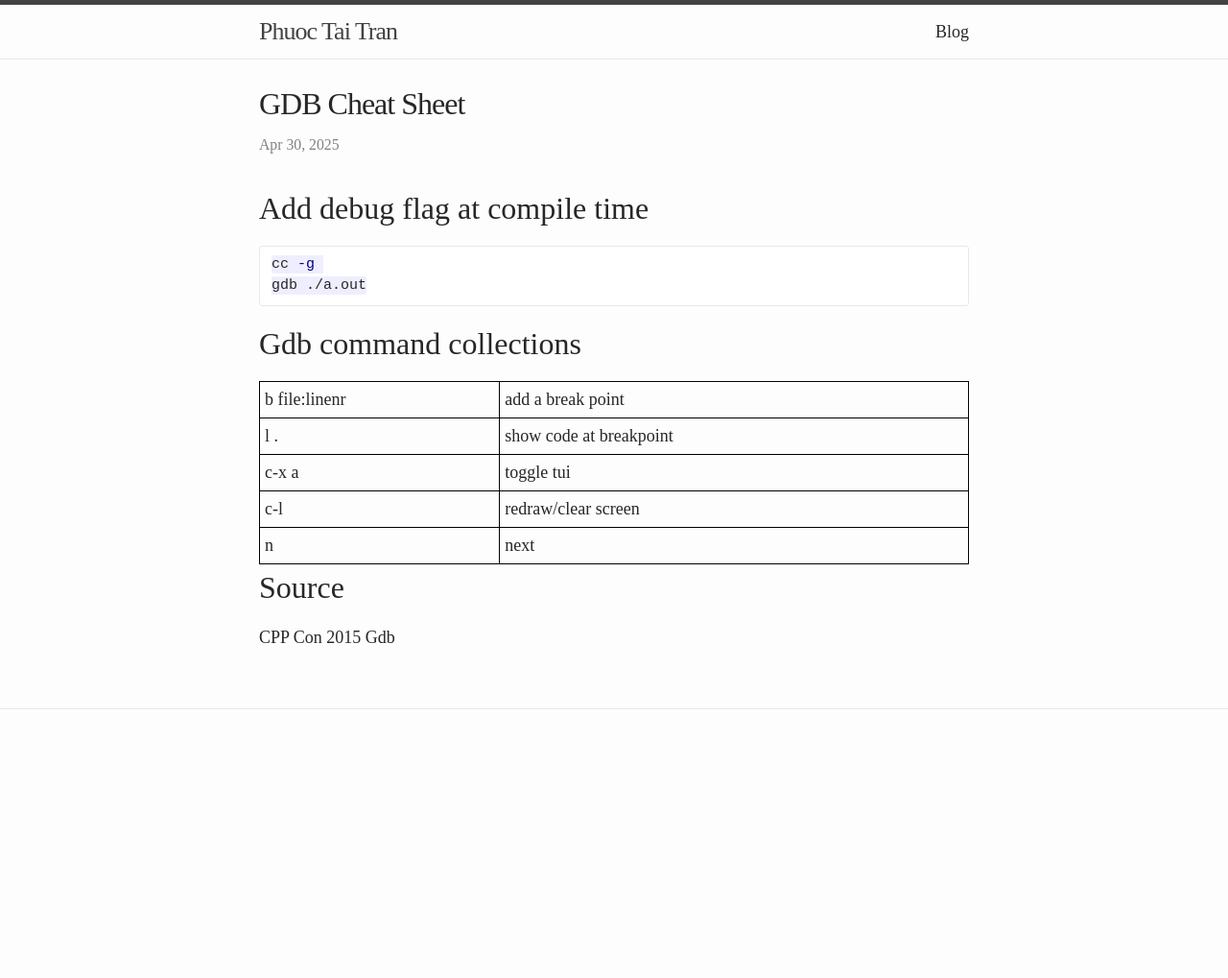
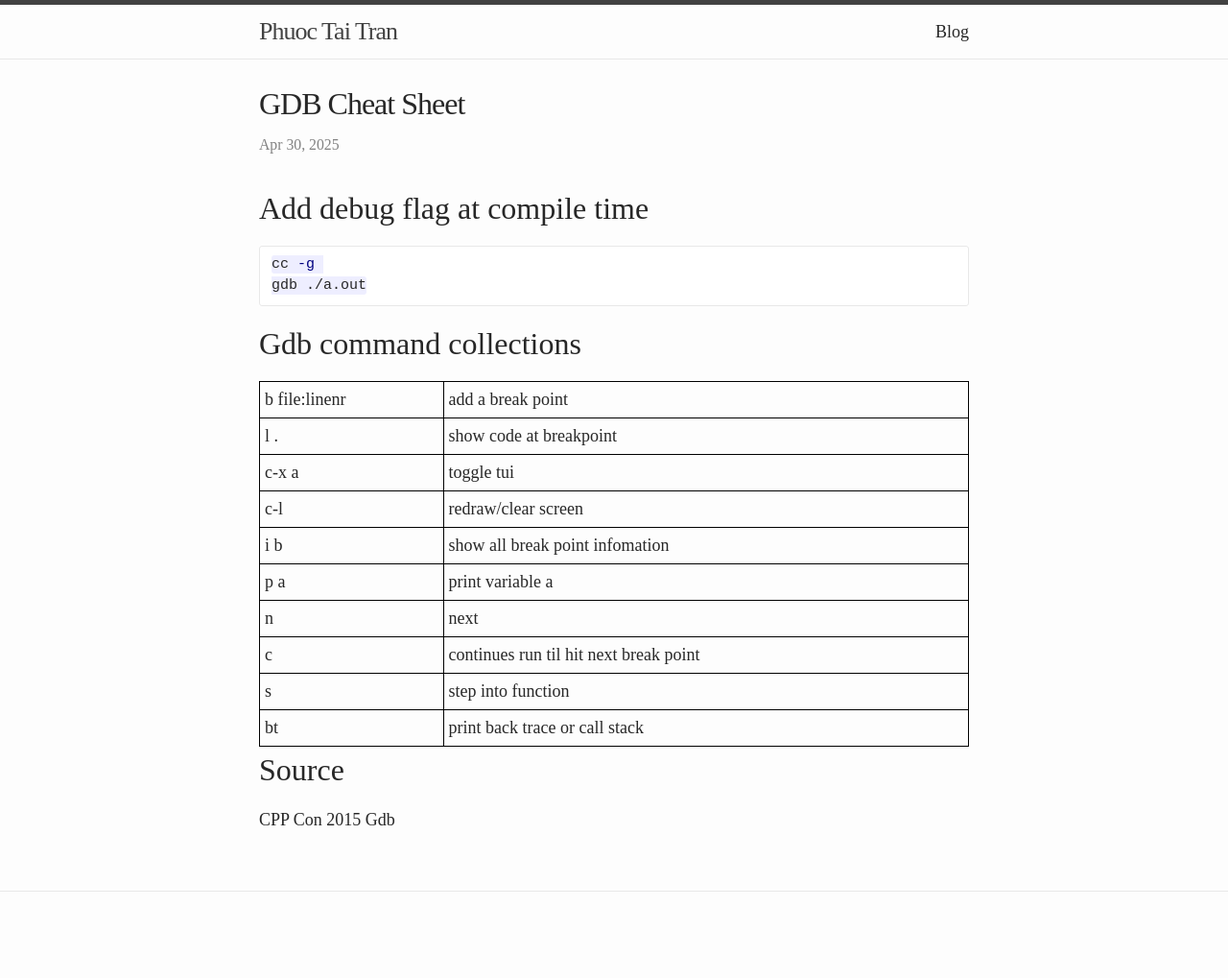
Before and after one commit to jkoz/jkoz.github.io, a Jekyll site: the page built from _posts/2025-04-30-gdb-cheat-sheet.md, in a window 1280 px wide. Shown: the whole page at 96% size. Built offline with Jekyll 4.4.1, drawn with Linux system fonts in a browser that asks for light colours; some web fonts are replaced; before the commit the page ends 900 px from its top, so only the background shows below that.

Commit message:
add more gdb commands

```diff
--- a/_posts/2025-04-30-gdb-cheat-sheet.md
+++ b/_posts/2025-04-30-gdb-cheat-sheet.md
@@ -18,7 +18,12 @@ b file:linenr | add a break point
 l . | show code at breakpoint
 c-x a | toggle tui
 c-l | redraw/clear screen
+i b | show all break point infomation
+p a | print variable a
 n | next
+c | continues run til hit next break point
+s | step into function
+bt | print back trace or call stack
 
 # Source
 
```
